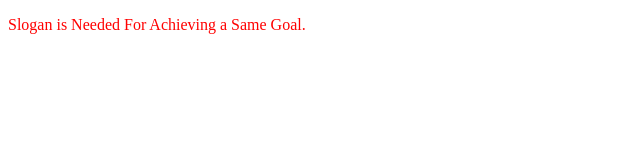
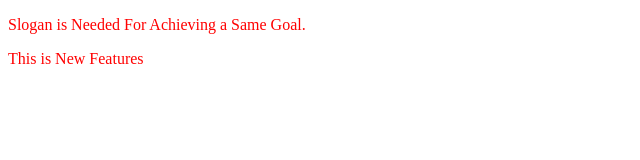
Before and after one commit to Akash917391/LocalRepo, a plain HTML site: page index.html in a window 1280 px wide. Shown: the whole page, without its empty margins (0-640 px from the left). Drawn offline with Linux system fonts and the light colour scheme.

Commit message:
Add New Feature

```diff
--- a/index.html
+++ b/index.html
@@ -8,5 +8,6 @@
 </head>
 <body>
     <p>Slogan is Needed For Achieving a Same Goal.</p>
+    <p>This is New Features</p>
 </body>
 </html>
```
